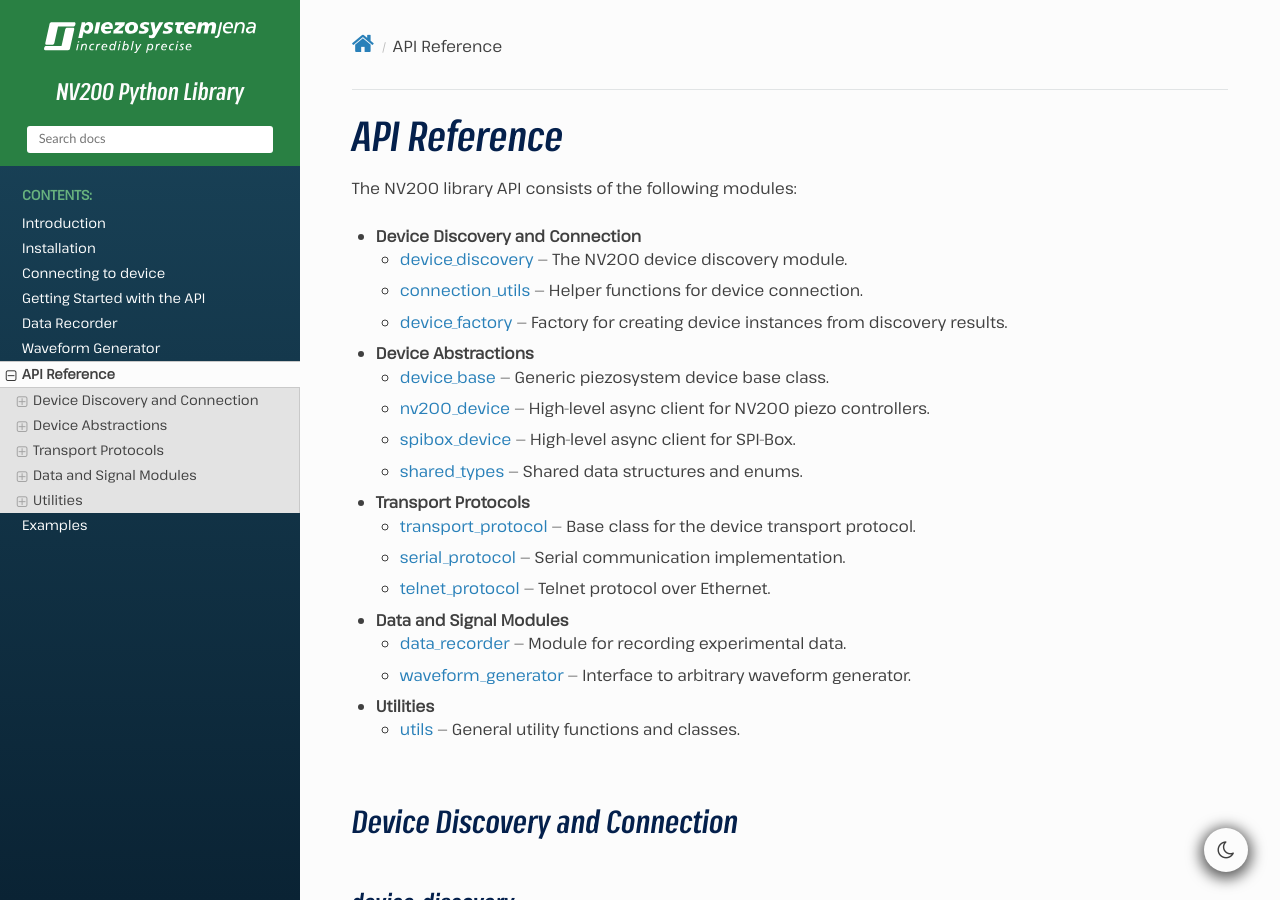
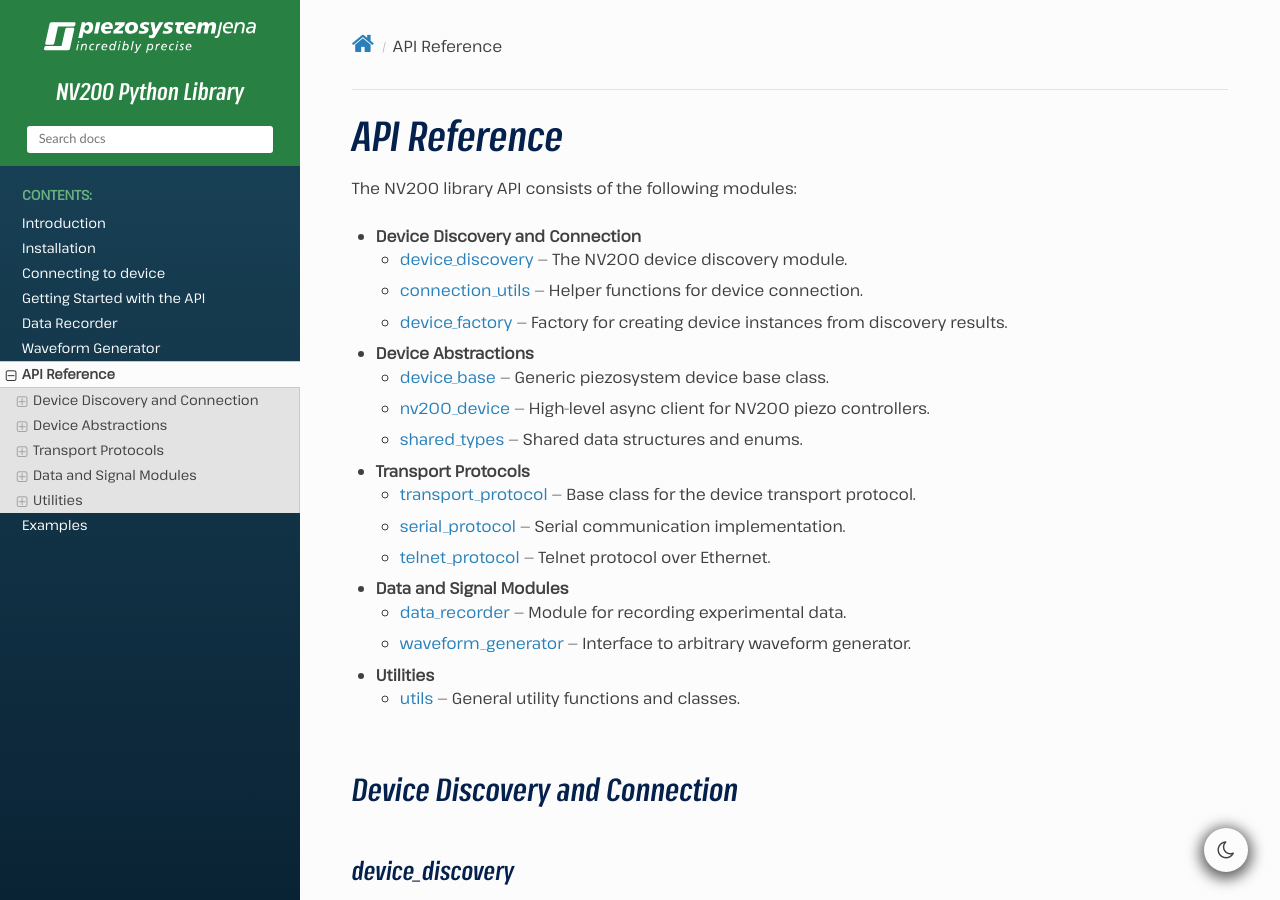
Before and after one commit to piezosystemjena/nv200-python-lib, a Sphinx documentation site: the page built from doc/api.rst, in a window 1280 px wide and 900 px high. Built offline with Sphinx 7.4.7 and the Read the Docs theme 3.1.0, drawn with Linux system fonts in a browser that asks for light colours.

Commit message:
Removed SPI box from API

```diff
--- a/doc/api.rst
+++ b/doc/api.rst
@@ -13,7 +13,6 @@
 
   * :ref:`device_base` — Generic piezosystem device base class.
   * :ref:`nv200_device` — High-level async client for NV200 piezo controllers.
-  * :ref:`spibox_device` — High-level async client for SPI-Box.
   * :ref:`shared_types` — Shared data structures and enums.
 
 * **Transport Protocols**
```
